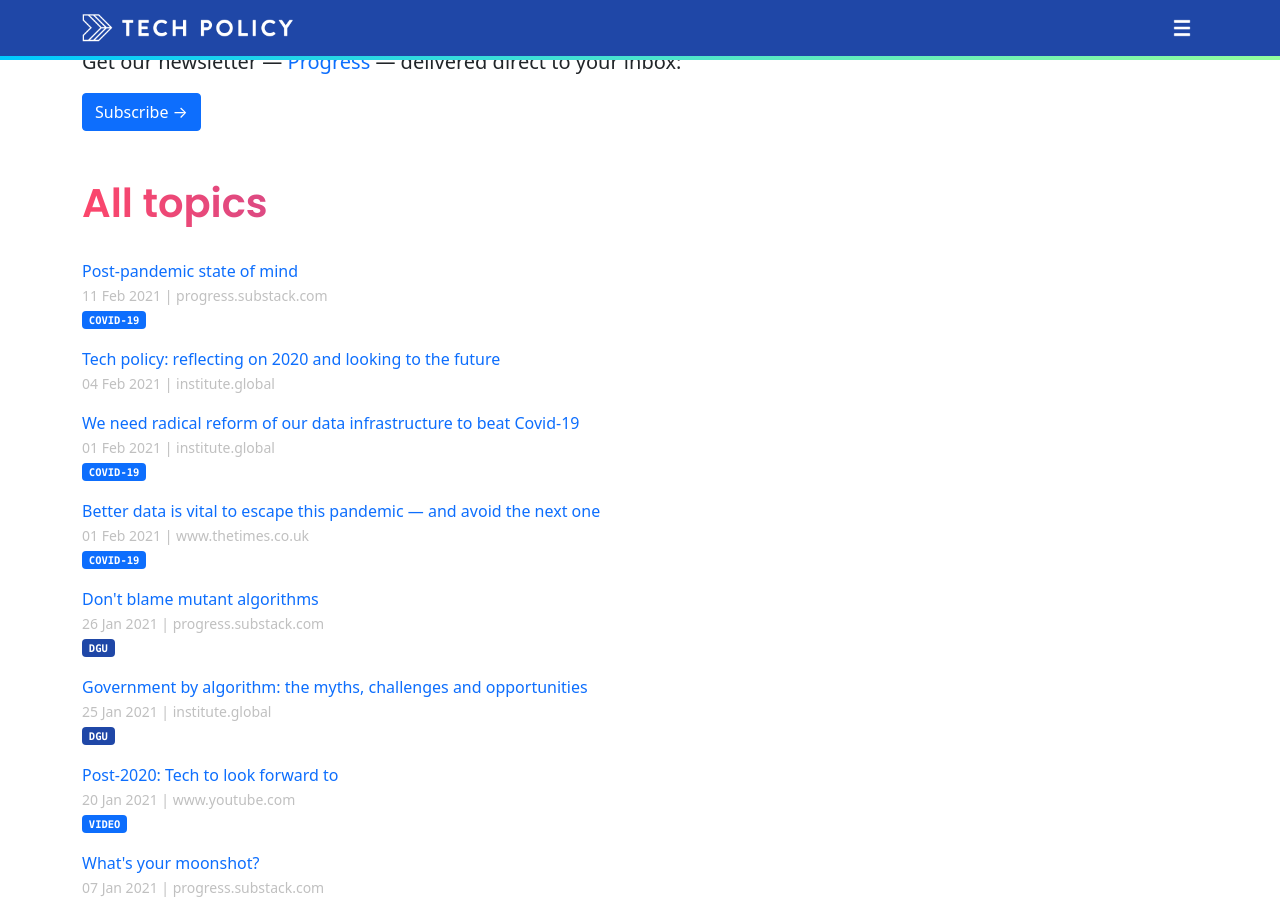
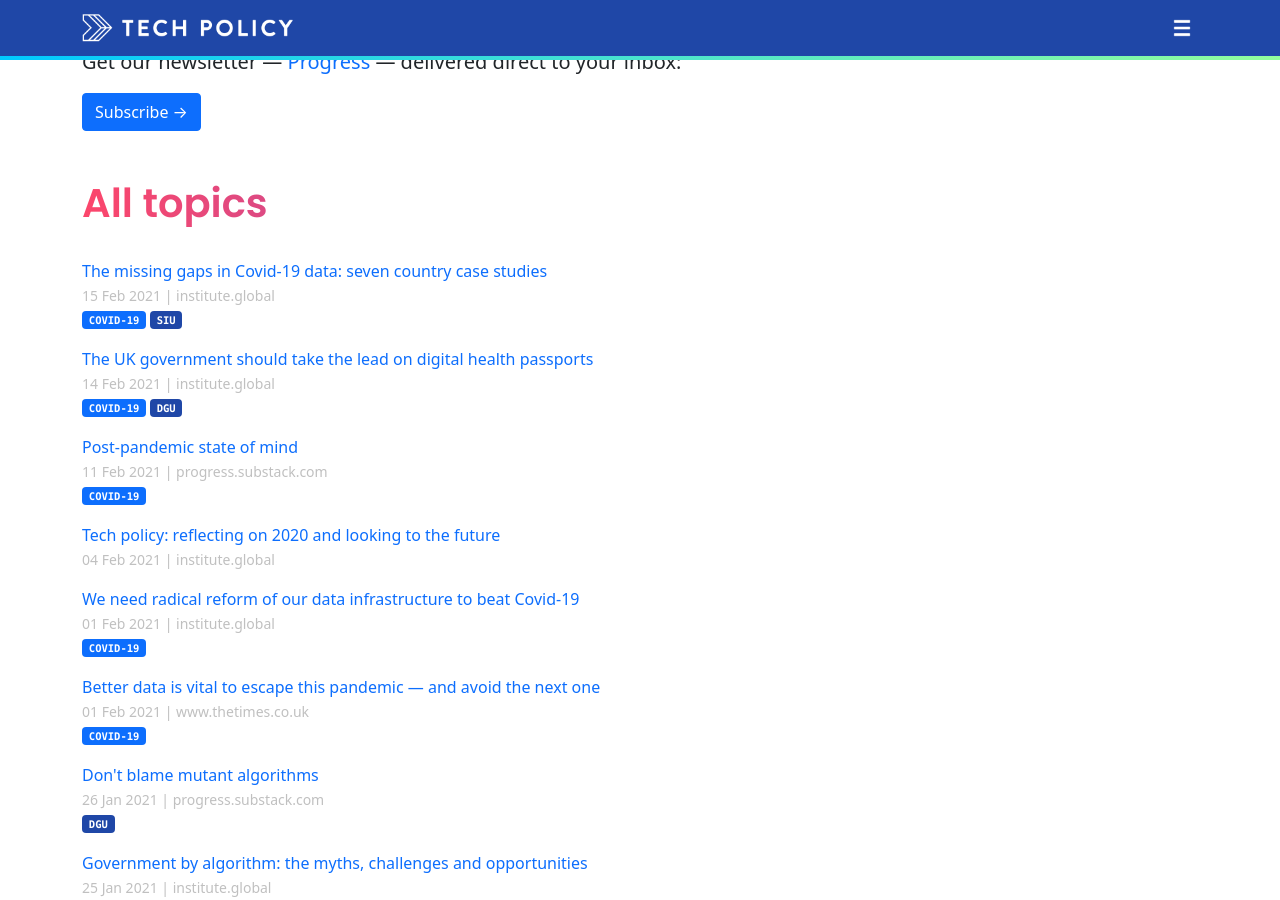
Before and after one commit to techpolicyio/techpolicyio.github.io, a Jekyll site: the page built from pages/home.md, in a window 1280 px wide and 900 px high, scrolled down 468 px. Built offline with Jekyll 4.4.1, drawn with Linux system fonts in a browser that asks for light colours.

Commit message:
Update links.yml

```diff
--- a/_data/links.yml
+++ b/_data/links.yml
@@ -626,3 +626,13 @@
   url: https://progress.substack.com/p/post-pandemic-state-of-mind
   date: 2021-02-11
   tags: covid-19
+- title: "The UK government should take the lead on digital health passports"
+  url: https://institute.global/policy/uk-government-should-take-lead-implementing-digital-health-passports-heres-why
+  date: 2021-02-14
+  tags: covid-19
+  unit: dgu
+- title: "The missing gaps in Covid-19 data: seven country case studies"
+  url: https://institute.global/policy/missing-gaps-covid-19-data-reflections-seven-country-case-studies
+  date: 2021-02-15
+  tags: covid-19
+  unit: siu
```
